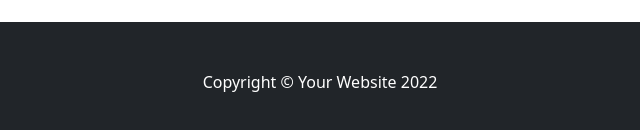
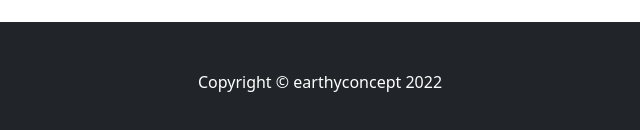
Before and after one commit to Earthyfashion/Earthyfashion.github.io, a plain HTML site: page index.html in a window 1280 px wide. Shown: the part 1263-1393 px from the top of the page, 320-960 px from the left. Drawn offline with nearby package versions, Linux system fonts and the light colour scheme.

Commit message:
Update index.html

```diff
--- a/index.html
+++ b/index.html
@@ -257,7 +257,7 @@
         </section>
         <!-- Footer-->
         <footer class="py-5 bg-dark">
-            <div class="container"><p class="m-0 text-center text-white">Copyright &copy; Your Website 2022</p></div>
+            <div class="container"><p class="m-0 text-center text-white">Copyright &copy; earthyconcept 2022</p></div>
         </footer>
         <!-- Bootstrap core JS-->
         <script src="https://cdn.jsdelivr.net/npm/bootstrap@5.1.3/dist/js/bootstrap.bundle.min.js"></script>
```
